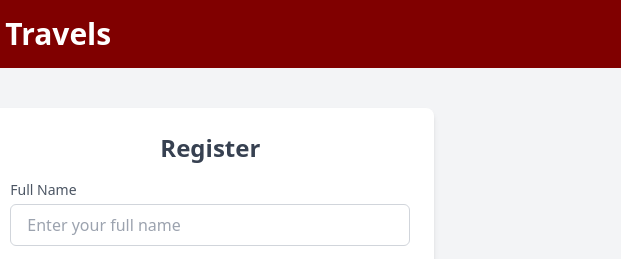
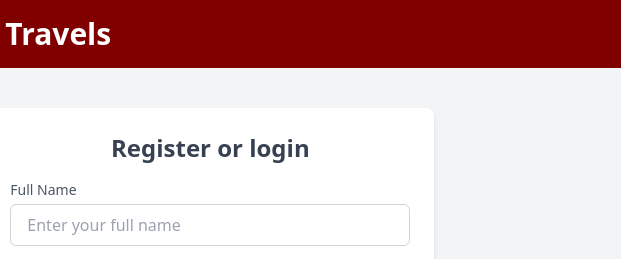
Before and after one commit to Siddhusoni/tour, a plain HTML site: page register.html in a window 1280 px wide. Shown: the top 259 px of the page, 659-1280 px from the left. Drawn offline with nearby package versions, Linux system fonts and the light colour scheme.

Commit message:
Update register.html

```diff
--- a/register.html
+++ b/register.html
@@ -26,7 +26,7 @@
 
         <!-- Combined Registration and Login Form -->
         <div class="w-full max-w-md bg-white rounded-lg shadow-md p-6 ">
-            <h2 class="text-2xl font-bold text-gray-700 mb-4 text-center">Register </h2>
+            <h2 class="text-2xl font-bold text-gray-700 mb-4 text-center">Register or login </h2>
             <form action="#" method="POST" class="space-y-4">
                 <div>
                     <label for="name" class="block text-sm font-medium text-gray-600">Full Name</label>
```
